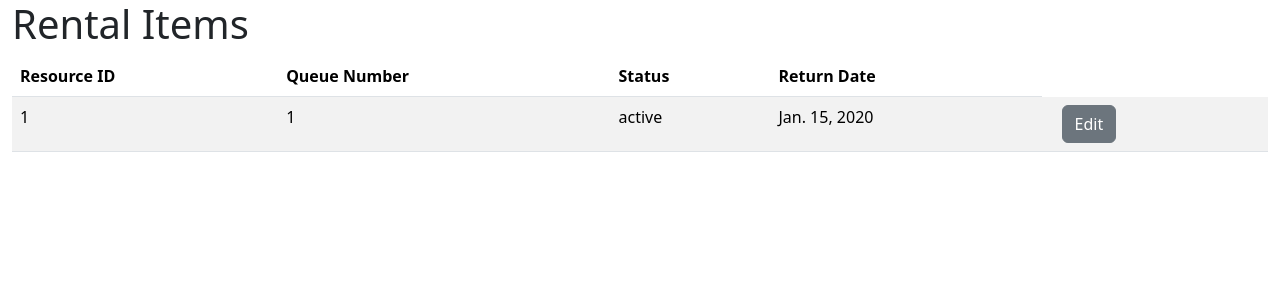
After one commit to realKP/library-admin, a Django app: template library_admin/library_app/templates/library_app/rental-items.html in a window 1280 px wide. The commit adds this page. Shown: the top 300 px of the page. Run offline with Django 4.2, Linux system fonts and the light colour scheme; the template is opened without the code that fills it: values that come from a table or form of the project are taken from there, others are empty; tables that the repository leaves empty hold one stand-in row (values such as "Sample post"); some libraries are stand-ins or nearby versions.

```diff
--- a/library_admin/library_app/models.py
+++ b/library_admin/library_app/models.py
@@ -32,7 +32,7 @@ class Book(models.Model):
         db_table = 'books'
 
     def __str__(self):
-        return (self.isbn + ', ' + self.book_title)
+        return (self.isbn)
 
 
 class Library(models.Model):
@@ -53,14 +53,14 @@ class Resource(models.Model):
     isbn = models.ForeignKey(Book, models.PROTECT, db_column='isbn')
     library = models.ForeignKey(Library, models.PROTECT)
     quantity_available = models.IntegerField()
-    quanitity_checked_out = models.IntegerField()
+    quantity_checked_out = models.IntegerField()
 
     class Meta:
         managed = False
         db_table = 'resources'
 
     def __str__(self):
-        return (self.isbn + ', ' + self.library)
+        return (str(self.isbn) + ', ' + str(self.library))
 
 
 class Author(models.Model):
@@ -93,6 +93,7 @@ class Rental(models.Model):
     member = models.ForeignKey(Member, models.PROTECT)
     library = models.ForeignKey(Library, models.PROTECT)
     rental_date = models.DateField()
+    rental_status = models.CharField(max_length=7)
 
     class Meta:
         managed = False
--- a/library_admin/library_app/templates/library_app/libraries.html
+++ b/library_admin/library_app/templates/library_app/libraries.html
@@ -11,7 +11,7 @@
         <table class="table table-striped table-hover">
             <thead>
                 <tr>
-                    <th>ID</th>
+                    <th>Library ID</th>
                     <th>Name</th>
                     <th>Address</th>
                 </tr>
--- a/library_admin/library_app/templates/library_app/members.html
+++ b/library_admin/library_app/templates/library_app/members.html
@@ -11,7 +11,7 @@
         <table class="table table-striped table-hover">
             <thead>
                 <tr>
-                    <th>ID</th>
+                    <th>Member ID</th>
                     <th>First Name</th>
                     <th>Last Name</th>
                     <th>Phone</th>
--- /dev/null
+++ b/library_admin/library_app/templates/library_app/rental-items.html
@@ -0,0 +1,46 @@
+{% extends 'base.html' %}
+{% block title %} Rental Items {% endblock %}
+
+{% block content %}
+    <div class="container-fluid">
+        <h1>Rental Items</h1>
+    </div>
+    <div class="container-fluid">
+        <table class="table table-striped table-hover">
+            <thead>
+                <tr>
+                    <th>Resource ID</th>
+                    <th>Queue Number</th>
+                    <th>Status</th>
+                    <th>Return Date</th>
+                </tr>
+            </thead>
+            <tbody>
+                {% for rental_item in rental_items %}
+                    <tr>
+                        <td>
+                            {{ rental_item.resource_id }}
+                        </td>
+                        <td>
+                            {{ rental_item.queue_num }}
+                        </td>
+                        <td>
+                            {{ rental_item.rental_item_status }}
+                        </td>
+                        <td>
+                            {{ rental_item.return_date }}
+                        </td>
+                        <td>
+                            <div class="container-fluid">
+                                <!-- <a class="btn btn-secondary" href="{% url 'library_app:rental-items' pk=rental.rental_id %}"> -->
+                                <a class="btn btn-secondary" href="/">
+                                    Edit
+                                </a>
+                            </div>
+                        </td>
+                    </tr>
+                {% endfor %}
+            </tbody>
+        </table>
+    </div>
+{% endblock %}
--- a/library_admin/library_app/urls.py
+++ b/library_admin/library_app/urls.py
@@ -11,6 +11,8 @@ urlpatterns = [
     path("members/<int:pk>/", views.DeleteMember.as_view(), name="delete-member"),
     # edit member page
     path("members/<int:pk>/edit", views.EditMemberView.as_view(), name="edit-member"),
+    # rental items page
+    path("rentals/<int:pk>", views.RentalItemsView.as_view(), name="rental-items"),
     # libraries page
     path("libraries/", views.LibrariesView.as_view(), name="libraries"),
     # view a library's resources page
```
Also changed, not shown: library_admin/library_app/templates/library_app/edit-member.html (+30 -4 lines), library_admin/library_app/templates/library_app/library-resources.html (+7 -7 lines), library_admin/library_app/views.py (+33 -2 lines).
